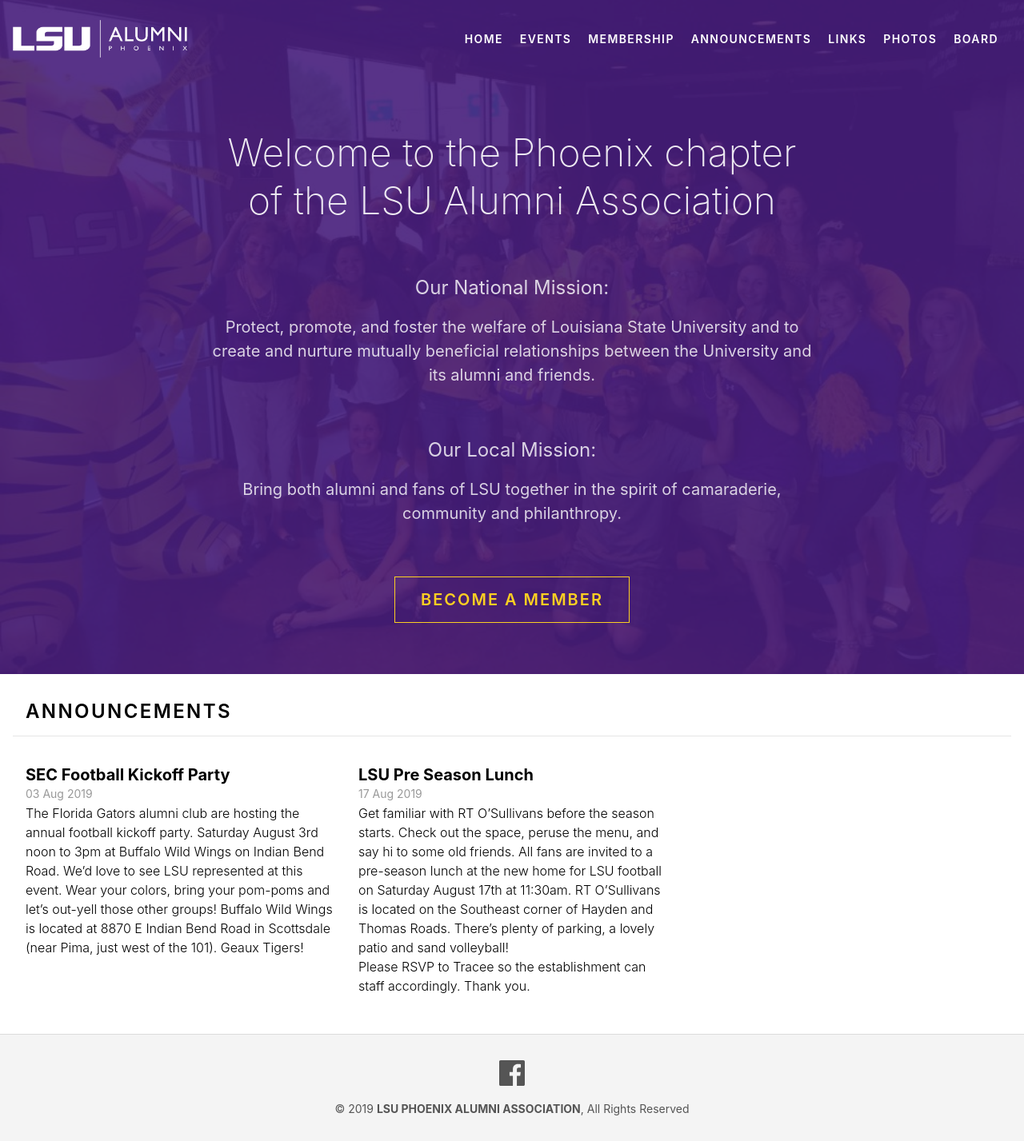
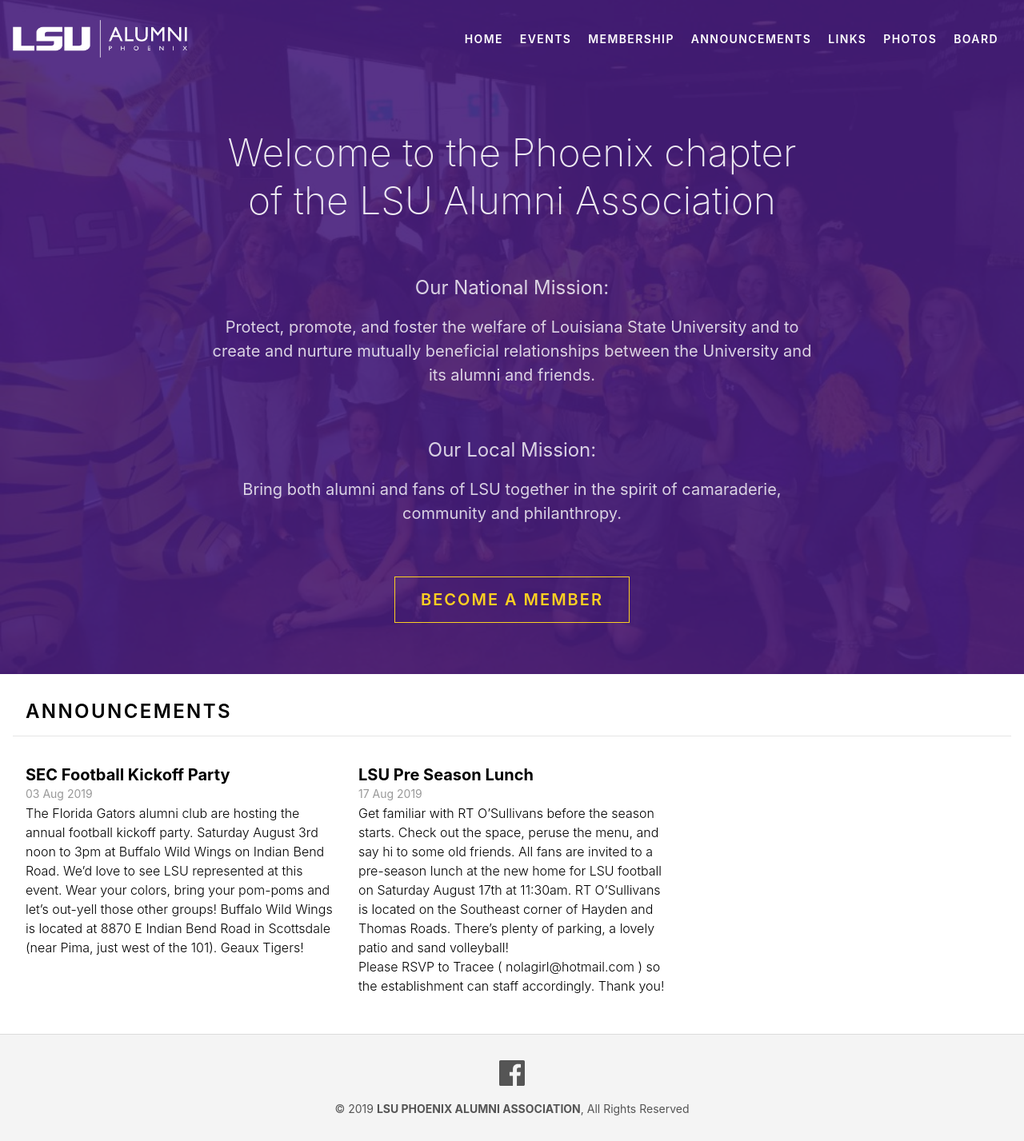
Before and after one commit to lsu-phoenix-alumni/lsu-phoenix-alumni.github.io, a Jekyll site: the page built from index.html, in a window 1280 px wide. Shown: the whole page at 80% size. Built offline with Jekyll 4.4.1, drawn with Linux system fonts in a browser that asks for light colours.

Commit message:
Updated Lsu Pre Season Lunch

```diff
--- a/_announcements/lsu-pre-season-lunch.markdown
+++ b/_announcements/lsu-pre-season-lunch.markdown
@@ -5,4 +5,4 @@
 
 Get familiar with RT O'Sullivans before the season starts. Check out the space, peruse the menu, and say hi to some old friends. All fans are invited to a pre-season lunch at the new home for LSU football on Saturday August 17th at 11:30am. RT O'Sullivans is located on the Southeast corner of Hayden and Thomas Roads. There's plenty of parking, a lovely patio and sand volleyball!
 
-Please RSVP to Tracee so the establishment can staff accordingly. Thank you.
+Please RSVP to Tracee ( nolagirl@hotmail.com ) so the establishment can staff accordingly. Thank you!
```
